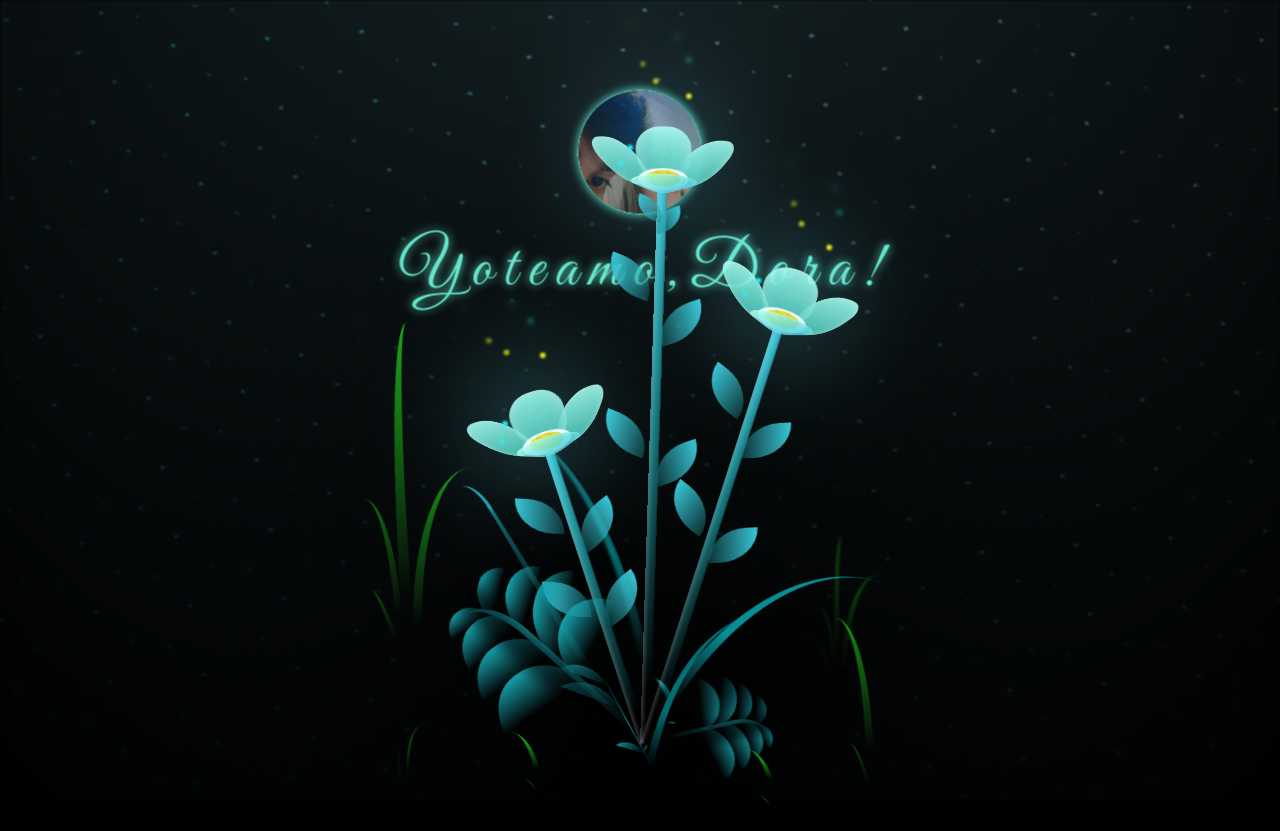
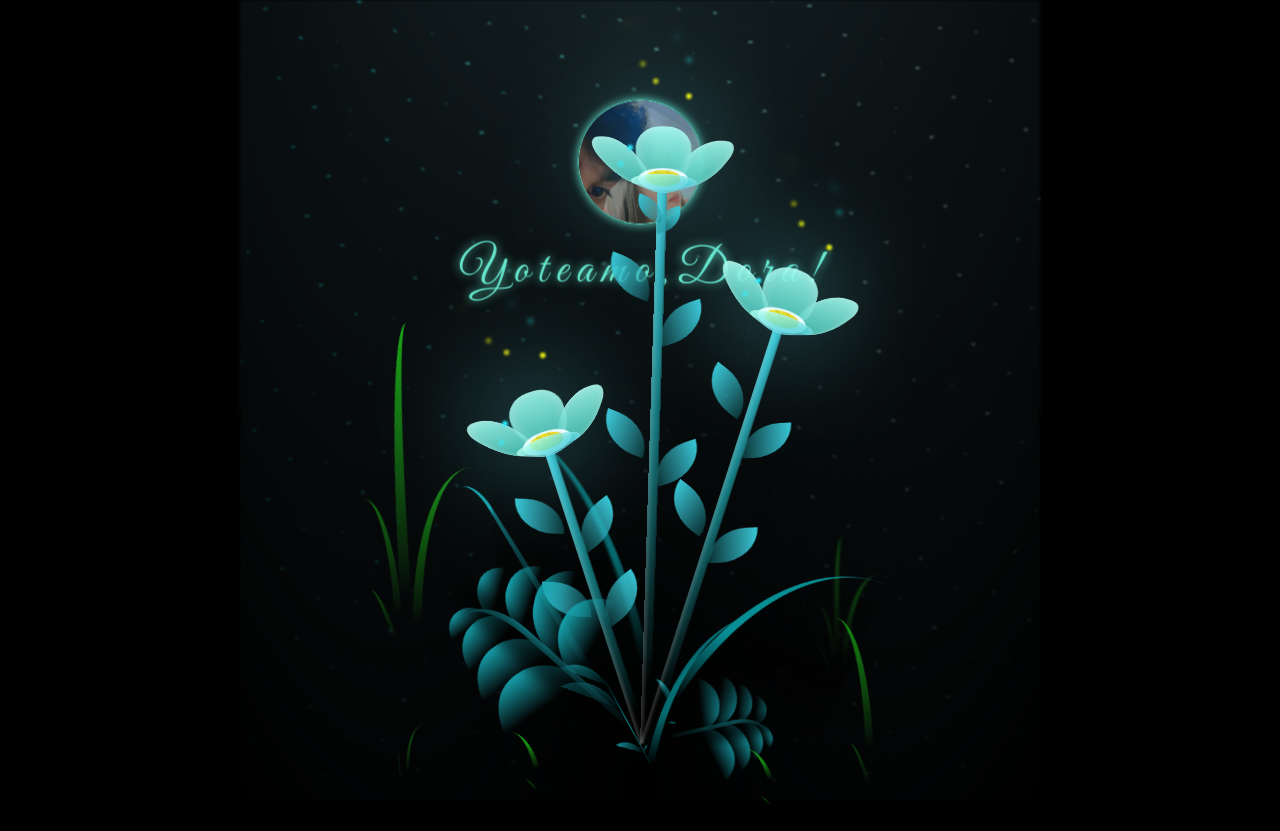
Before and after one commit to kevnnjs/flower, a plain HTML site: page index.html in a window 1280 px wide. Drawn offline with Linux system fonts and the light colour scheme.

Commit message:
Update index.css

```diff
--- a/index.css
+++ b/index.css
@@ -27,8 +27,8 @@ body {
   left: 50%;
   top: 0;
   transform: translateX(-50%);
-  width: 100%;
-  height: 100%;
+  width: 100vh;
+  height: 100vh;
   filter: blur(0.1vmin);
   background-image: radial-gradient(ellipse at top, transparent 0%, var(--dark-color)), radial-gradient(ellipse at bottom, var(--dark-color), rgba(145, 233, 255, 0.2)), repeating-linear-gradient(220deg, black 0px, black 19px, transparent 19px, transparent 22px), repeating-linear-gradient(189deg, black 0px, black 19px, transparent 19px, transparent 22px), repeating-linear-gradient(148deg, black 0px, black 19px, transparent 19px, transparent 22px), linear-gradient(90deg, #00fffa, #f0f0f0);
 }
@@ -997,7 +997,7 @@ mask-image: linear-gradient(to top, transparent 40%, #079097 80%) !important;
     left: 50%;
     transform: translate(-50%, -50%);
     font-family: "Great Vibes", cursive;
-    font-size: 4rem;
+    font-size: 3rem;
     color:#65e6cc;
     text-shadow: 0 0 10px #65e6cc;
     animation: fadeIn 2s ease-in forwards, colorChange 3s infinite;
```
